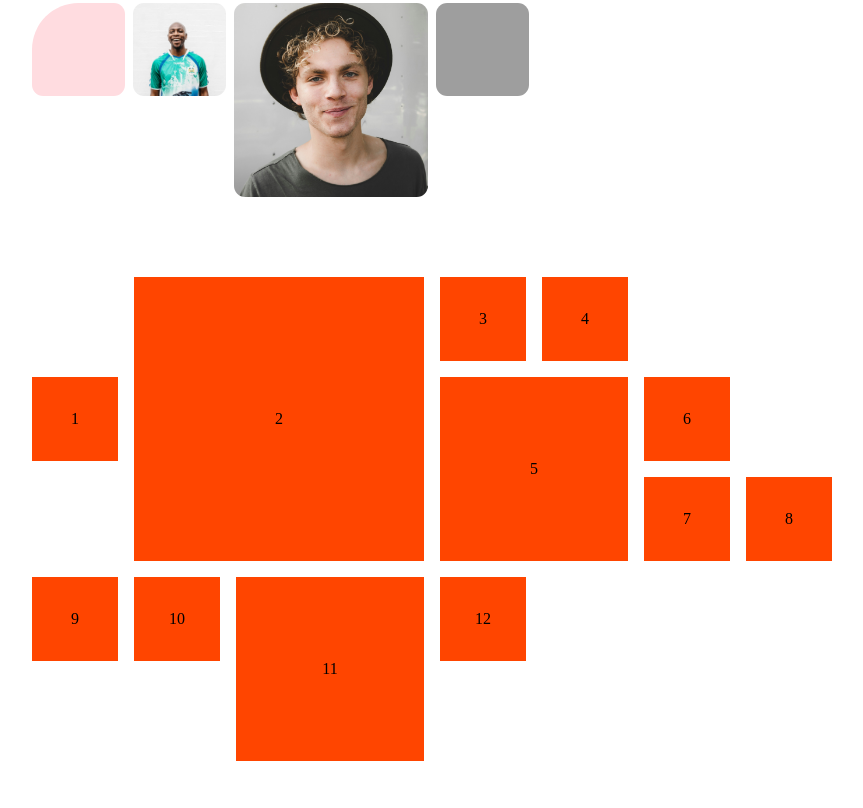
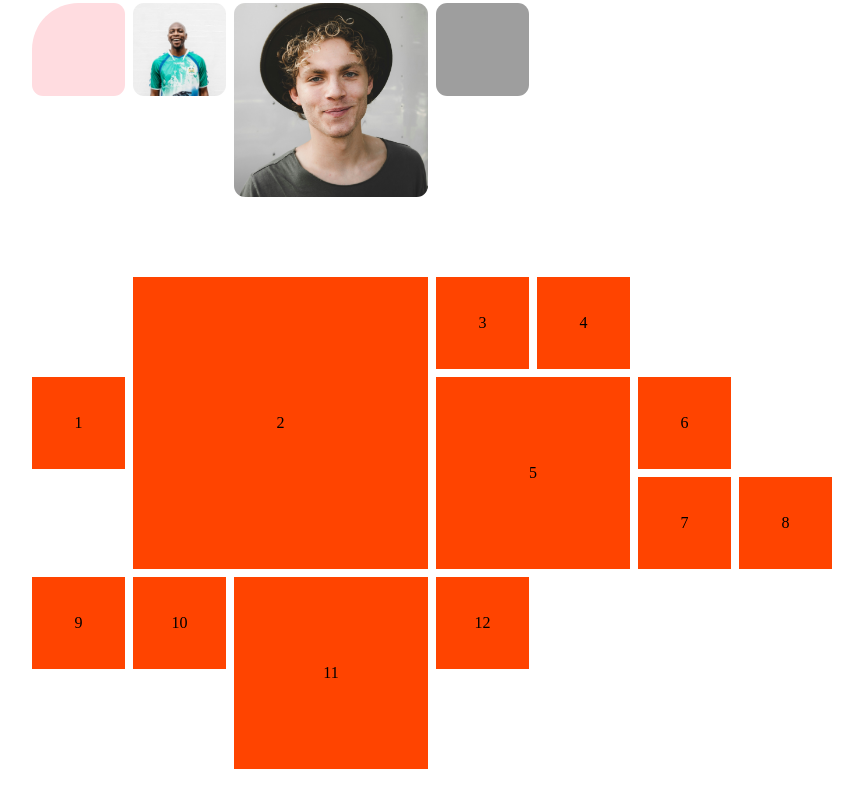
Before and after one commit to farzinkhamushi/decorated-in-grid, a plain HTML site: page index.html in a window 1280 px wide. Shown: the part 380-1188 px from the top of the page, without its empty margins (208-1071 px from the left). Drawn offline with Linux system fonts and the light colour scheme; grey boxes are pictures that could not be loaded.

Commit message:
updating css

```diff
--- a/style.css
+++ b/style.css
@@ -122,7 +122,7 @@ img:hover{
     margin-top: 10vh;
     margin-bottom: 10vh;
     display: grid;
-    gap: 1rem;
+    gap: 0.5rem;
     grid-template-rows: repeat(5, 1fr);
     grid-template-columns: repeat(8, 1fr);
     grid-template-areas:
@@ -132,12 +132,11 @@ img:hover{
     "n9 n10 n11 n11 n12 . . ."
     ". .  n11 n11 .  . . .";
 }
-
+/* 0.5rem * 8 = 4rem */
+/* 1rem * 8 = 8rem   */
 .grid-container-2end > div{
-    /*
-    */
-    min-height: calc( (800px - 8rem)/8);
-    background-color: #ff4500;
+    min-height: calc( (800px - 4rem)/8);
+    background-color: #ff4400;
     display: flex;
     justify-content: center;
     align-items: center;
```
